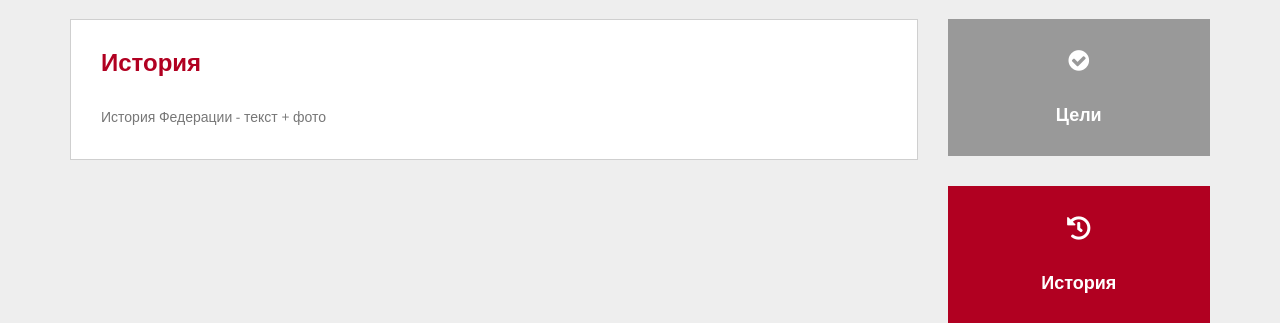
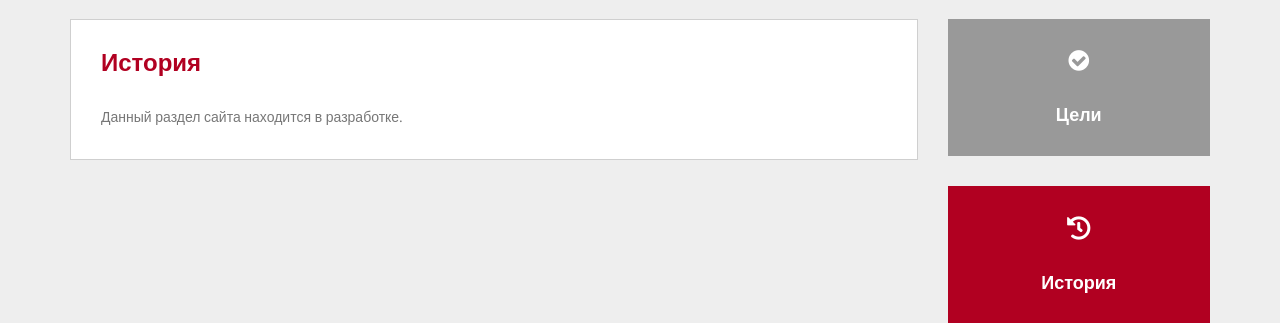
Before and after one commit to khamidova/mafiafederation, a Django app: page / in a window 1280 px wide, after a click on "История". Shown: the part 234-557 px from the top of the page. Run offline with Django 3.2, Linux system fonts and the light colour scheme; some libraries are stand-ins or nearby versions; some web fonts are replaced.

Commit message:
add favicon, not show empty doc in official

```diff
--- a/fiim/templates/fiim/about.html
+++ b/fiim/templates/fiim/about.html
@@ -23,7 +23,7 @@
 							</div> <!-- /.toggle-content -->
 							<div class="toggle-content" id="tab2">
 								<h2 class="page-title">История</h2>
-                                <p>История Федерации - текст + фото</p>
+                                <p>Данный раздел сайта находится в разработке.</p>
                             </div> <!-- /.toggle-content -->
 							<div class="toggle-content" id="tab3">
 								<h2 class="page-title">Манифест</h2>
--- a/fiim/templates/fiim/base.html
+++ b/fiim/templates/fiim/base.html
@@ -19,6 +19,7 @@ http://www.templatemo.com/tm-397-concept
     <meta charset="UTF-8">
 	<link rel="stylesheet" href="https://use.fontawesome.com/releases/v5.1.0/css/all.css" integrity="sha384-lKuwvrZot6UHsBSfcMvOkWwlCMgc0TaWr+30HWe3a4ltaBwTZhyTEggF5tJv8tbt" crossorigin="anonymous">
 	<link href="https://fonts.googleapis.com/css?family=Open+Sans:400,400i,600,600i,700,700i,800&amp;subset=cyrillic" rel="stylesheet">
+    <link rel="icon" href="static/fiim/images/favicon.ico" type="image/x-icon">
 
 	<!-- CSS Bootstrap & Custom -->
     <link href="//maxcdn.bootstrapcdn.com/bootstrap/3.3.0/css/bootstrap.min.css" rel="stylesheet" id="bootstrap-css">
--- a/fiim/templates/fiim/officials.html
+++ b/fiim/templates/fiim/officials.html
@@ -54,9 +54,11 @@
                                     <i class="fab fa-vk"></i>
                                 </a>
                                 {% endif %}
+                                {% if official.document %}
                                 <a href="{{official.document.pdf.url}}" target="_blank">
                                     <i class="far fa-file-pdf"></i>
                                 </a>
+                                {% endif %}
                             </div>
                         </div>
                         <p class="text-left">E-mail: {{official.email}}</p>
```
Also changed, not shown: fiim/templates/fiim/images/favicon.ico (added).
